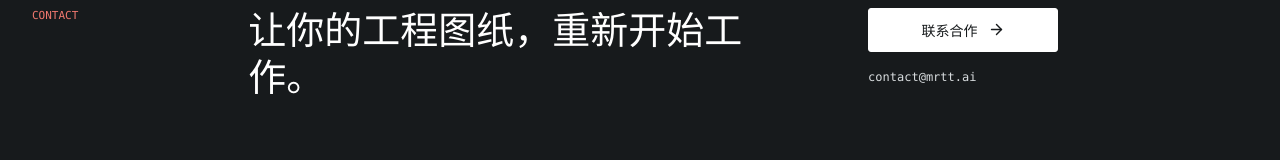
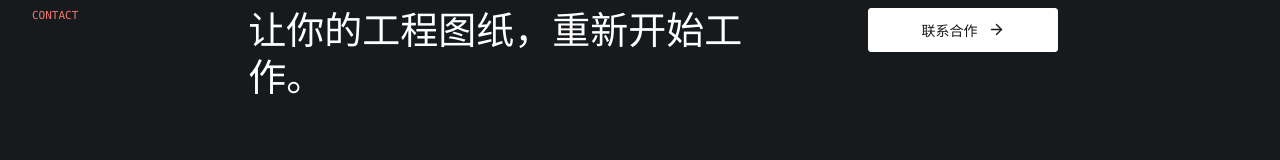
Before and after one commit to ConcentricCirclesMRTT/ConcentricCirclesMRTT.github.io, a React (Vite) app: page / in a window 1280 px wide. Shown: the part 3108-3268 px from the top of the page. Built offline with nearby package versions, Linux system fonts and the light colour scheme.

Commit message:
Hide contact email from public interface

```diff
--- a/src/App.tsx
+++ b/src/App.tsx
@@ -98,7 +98,6 @@ function ContactBand() {
           <a className="primary-button light-button" href="mailto:chenwy1@getui.com?subject=仝心圆%20试点合作">
             联系合作 <ArrowRight size={17} />
           </a>
-          <a className="contact-email" href="mailto:chenwy1@getui.com">contact@mrtt.ai</a>
         </div>
       </div>
     </section>
--- a/src/styles.css
+++ b/src/styles.css
@@ -1468,17 +1468,6 @@ span {
 }
 
 .contact-actions p { margin: 0; color: #aeb6ba; font-size: 12px; }
-
-.contact-email {
-  color: #d9dddf;
-  font-family: "IBM Plex Mono", "SFMono-Regular", Consolas, monospace;
-  font-size: 12px;
-  text-decoration: none;
-}
-
-.contact-email:hover {
-  color: #f0786f;
-}
 
 .site-footer {
   padding: 52px 0 32px;
```
